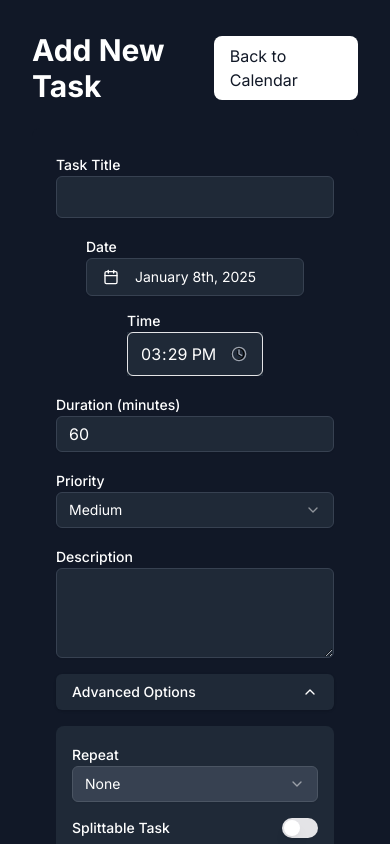
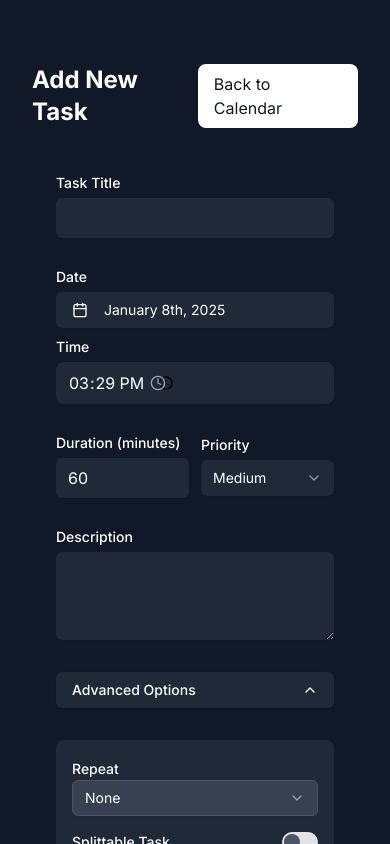
Before and after one commit to Pauleye12/TaskPlanner, a Next.js app: page /add-task in a window 390 px wide. Both pictures are taken after a click on the button "Advanced Options". Shown: the top 844 px of the page. Built offline with nearby package versions, Linux system fonts and the light colour scheme.

Commit message:
enhanced UI of add task page, form validations and responsiveness

```diff
--- a/app/add-task/page.tsx
+++ b/app/add-task/page.tsx
@@ -14,10 +14,10 @@ export default function AddTaskPage() {
   // };
 
   return (
-    <div className="min-h-screen bg-gray-900 text-white p-8">
+    <div className="min-h-screen p bg-gray-900 text-white p-8">
       <div className="max-w-2xl mx-auto">
-        <div className="flex justify-between items-center mb-6">
-          <h1 className="text-3xl font-bold">Add New Task</h1>
+        <div className="flex justify-between items-center pt-8 mb-6">
+          <h1 className="text-2xl font-bold">Add New Task</h1>
           <Link
             className="text-gray-900 bg-white rounded-lg px-4 py-2 "
             href={"/"}
--- a/components/TaskForm.tsx
+++ b/components/TaskForm.tsx
@@ -41,6 +41,7 @@ const TaskForm: React.FC<TaskFormProps> = ({ task }) => {
   const [selectedTime, setSelectedTime] = useState<string>(
     task ? format(task.start, "HH:mm") : format(new Date(), "HH:mm")
   );
+  const [titleWarn, setTitleWarn] = useState(false);
   const [duration, setDuration] = useState(task?.duration.toString() || "60");
   const [priority, setPriority] = useState<Priority>(
     task?.priority || "medium"
@@ -80,6 +81,10 @@ const TaskForm: React.FC<TaskFormProps> = ({ task }) => {
 
   const handleSubmit = (e: React.FormEvent) => {
     e.preventDefault();
+    if (!title) {
+      setTitleWarn(true);
+      return;
+    }
     if (!selectedDate) {
       toast({
         title: "Error",
@@ -195,9 +200,9 @@ const TaskForm: React.FC<TaskFormProps> = ({ task }) => {
   return (
     <form
       onSubmit={handleSubmit}
-      className="space-y-4 bg-gray-900 text-white p-6 rounded-lg"
+      className="space-y-4 bg-gray-900 flex flex-col w-full gap-4 items-center text-white p-6 rounded-lg"
     >
-      <div>
+      <div className="flex w-full flex-col items-start gap-2 ">
         <Label htmlFor="title" className="text-white">
           Task Title
         </Label>
@@ -205,12 +210,17 @@ const TaskForm: React.FC<TaskFormProps> = ({ task }) => {
           id="title"
           value={title}
           onChange={(e) => setTitle(e.target.value)}
-          required
-          className="bg-gray-800 h-fit py-2 text-white  border-gray-700"
+          // required
+          className="bg-gray-800 h-fit py-2  text-white focus-visible:ring-0 border-none active:ring-0 outline-none ring-0 focus-visible:border-2 focus-visible:border-solid focus-visible:border-gray-700"
         />
+        <p
+          className={`text-red-500 text-sm ${titleWarn ? "block" : "hidden"} `}
+        >
+          Please fill out the title
+        </p>
       </div>
-      <div className="w-full flex lg:flex-row flex-col justify-between items-center gap-3">
-        <div>
+      <div className="w-full flex md:flex-row flex-col justify-between items-center gap-3">
+        <div className="w-full flex flex-col items-start gap-2 lg:max-w-[40%]">
           <Label htmlFor="date" className="text-white">
             Date
           </Label>
@@ -219,7 +229,7 @@ const TaskForm: React.FC<TaskFormProps> = ({ task }) => {
               <Button
                 variant={"outline"}
                 className={cn(
-                  "w-full justify-start text-left font-normal",
+                  "w-full justify-start text-left focus-visible:ring-0 border-none active:ring-0 hover:bg-gray-600 hover:text-white outline-none ring-0 focus-visible:border-2 focus-visible:border-solid focus-visible:border-gray-700 font-normal",
                   !selectedDate && "text-muted-foreground",
                   "bg-gray-800 text-white h-fit py-2 border-gray-700"
                 )}
@@ -243,18 +253,19 @@ const TaskForm: React.FC<TaskFormProps> = ({ task }) => {
             </PopoverContent>
           </Popover>
         </div>
-        <div>
+        <div className="w-full flex flex-col items-start gap-2 lg:max-w-[40%]">
           <Label htmlFor="time" className="text-white">
             Time
           </Label>
           <TimePicker
             value={selectedTime}
             onChange={(value) => setSelectedTime(value)}
-            className="bg-gray-800  text-white border-gray-700"
+            className="bg-gray-800 rounded-lg w-full  text-white border-gray-700"
           />
         </div>
       </div>
-      <div>
+      <div className="flex w-full gap-3 justify-between items-center">
+        <div className="w-full flex flex-col items-start gap-2 lg:max-w-[40%]">
           <Label htmlFor="duration" className="text-white">
             Duration (minutes)
           </Label>
@@ -265,10 +276,11 @@ const TaskForm: React.FC<TaskFormProps> = ({ task }) => {
             onChange={(e) => setDuration(e.target.value)}
             required
             min="1"
-          className="bg-gray-800 text-white border-gray-700"
+            // style={{ WebkitAppearance: "none", MozAppearance: "textfield" }}
+            className="bg-gray-800 h-fit py-2 text-white focus-visible:ring-0 border-none active:ring-0 outline-none ring-0 focus-visible:border-2 focus-visible:border-solid focus-visible:border-gray-700"
           />
         </div>
-      <div>
+        <div className="w-full flex flex-col items-start gap-2 lg:max-w-[40%] ">
           <Label htmlFor="priority" className="text-white">
             Priority
           </Label>
@@ -276,17 +288,20 @@ const TaskForm: React.FC<TaskFormProps> = ({ task }) => {
             value={priority}
             onValueChange={(value: Priority) => setPriority(value)}
           >
-          <SelectTrigger className="bg-gray-800 text-white border-gray-700">
+            <SelectTrigger className="bg-gray-800 text-white focus-visible:ring-0 border-none active:ring-0 outline-none ring-0 focus-visible:border-2 focus-visible:border-solid focus-visible:border-gray-700 w-full h-fit hover:bg-gray-600 py-2">
               <SelectValue placeholder="Select priority" />
             </SelectTrigger>
-          <SelectContent className="bg-gray-800 text-white">
-            <SelectItem value="low">Low</SelectItem>
+            <SelectContent className="bg-gray-800  border-none text-white">
+              <SelectItem className="" value="low">
+                Low
+              </SelectItem>
               <SelectItem value="medium">Medium</SelectItem>
               <SelectItem value="high">High</SelectItem>
             </SelectContent>
           </Select>
         </div>
-      <div>
+      </div>
+      <div className="flex flex-col items-start gap-2 w-full ">
         <Label htmlFor="description" className="text-white">
           Description
         </Label>
@@ -295,10 +310,10 @@ const TaskForm: React.FC<TaskFormProps> = ({ task }) => {
           value={description}
           onChange={(e) => setDescription(e.target.value)}
           rows={3}
-          className="bg-gray-800 text-white border-gray-700"
+          className="bg-gray-800 text-white focus-visible:ring-0 border-none active:ring-0 outline-none ring-0 focus-visible:border-2 focus-visible:border-solid focus-visible:border-gray-700"
         />
       </div>
-      <div>
+      <div className="flex flex-col items-start gap-2 w-full">
         <Button
           type="button"
           onClick={() => setShowAdvancedOptions(!showAdvancedOptions)}
@@ -309,7 +324,7 @@ const TaskForm: React.FC<TaskFormProps> = ({ task }) => {
         </Button>
       </div>
       {showAdvancedOptions && (
-        <div className="space-y-4 mt-4 p-4 bg-gray-800 rounded-lg">
+        <div className="space-y-4 mt-4 w-full p-4 bg-gray-800 rounded-lg">
           <div>
             <Label htmlFor="repeat" className="text-white">
               Repeat
@@ -321,7 +336,7 @@ const TaskForm: React.FC<TaskFormProps> = ({ task }) => {
               <SelectTrigger className="bg-gray-700 text-white border-gray-600">
                 <SelectValue placeholder="Select repeat option" />
               </SelectTrigger>
-              <SelectContent className="bg-gray-700 text-white">
+              <SelectContent className="bg-gray-700 border-none text-white">
                 <SelectItem value="none">None</SelectItem>
                 <SelectItem value="daily">Daily</SelectItem>
                 <SelectItem value="weekly">Weekly</SelectItem>
--- a/components/ui/input.tsx
+++ b/components/ui/input.tsx
@@ -1,6 +1,6 @@
-import * as React from "react"
+import * as React from "react";
 
-import { cn } from "@/lib/utils"
+import { cn } from "@/lib/utils";
 
 const Input = React.forwardRef<HTMLInputElement, React.ComponentProps<"input">>(
   ({ className, type, ...props }, ref) => {
@@ -8,15 +8,15 @@ const Input = React.forwardRef<HTMLInputElement, React.ComponentProps<"input">>(
       <input
         type={type}
         className={cn(
-          "flex h-9 w-full rounded-md border border-input bg-transparent px-3 py-1 text-base shadow-sm transition-colors file:border-0 file:bg-transparent file:text-sm file:font-medium file:text-foreground placeholder:text-muted-foreground focus-visible:outline-none focus-visible:ring-1 focus-visible:ring-ring disabled:cursor-not-allowed disabled:opacity-50 md:text-sm",
+          "flex h-9 w-full rounded-md border border-input bg-transparent px-3 py-1 text-base shadow-sm transition-colors file:border-0 file:bg-transparent file:text-sm file:font-medium file:text-foreground placeholder:text-muted-foreground focus-visible:outline-none focus-visible:ring-0 disabled:cursor-not-allowed disabled:opacity-50 md:text-sm",
           className
         )}
         ref={ref}
         {...props}
       />
-    )
+    );
   }
-)
-Input.displayName = "Input"
+);
+Input.displayName = "Input";
 
-export { Input }
+export { Input };
--- a/components/ui/select.tsx
+++ b/components/ui/select.tsx
@@ -1,16 +1,16 @@
-"use client"
+"use client";
 
-import * as React from "react"
-import * as SelectPrimitive from "@radix-ui/react-select"
-import { Check, ChevronDown, ChevronUp } from "lucide-react"
+import * as React from "react";
+import * as SelectPrimitive from "@radix-ui/react-select";
+import { Check, ChevronDown, ChevronUp } from "lucide-react";
 
-import { cn } from "@/lib/utils"
+import { cn } from "@/lib/utils";
 
-const Select = SelectPrimitive.Root
+const Select = SelectPrimitive.Root;
 
-const SelectGroup = SelectPrimitive.Group
+const SelectGroup = SelectPrimitive.Group;
 
-const SelectValue = SelectPrimitive.Value
+const SelectValue = SelectPrimitive.Value;
 
 const SelectTrigger = React.forwardRef<
   React.ElementRef<typeof SelectPrimitive.Trigger>,
@@ -29,8 +29,8 @@ const SelectTrigger = React.forwardRef<
       <ChevronDown className="h-4 w-4 opacity-50" />
     </SelectPrimitive.Icon>
   </SelectPrimitive.Trigger>
-))
-SelectTrigger.displayName = SelectPrimitive.Trigger.displayName
+));
+SelectTrigger.displayName = SelectPrimitive.Trigger.displayName;
 
 const SelectScrollUpButton = React.forwardRef<
   React.ElementRef<typeof SelectPrimitive.ScrollUpButton>,
@@ -46,8 +46,8 @@ const SelectScrollUpButton = React.forwardRef<
   >
     <ChevronUp className="h-4 w-4" />
   </SelectPrimitive.ScrollUpButton>
-))
-SelectScrollUpButton.displayName = SelectPrimitive.ScrollUpButton.displayName
+));
+SelectScrollUpButton.displayName = SelectPrimitive.ScrollUpButton.displayName;
 
 const SelectScrollDownButton = React.forwardRef<
   React.ElementRef<typeof SelectPrimitive.ScrollDownButton>,
@@ -63,9 +63,9 @@ const SelectScrollDownButton = React.forwardRef<
   >
     <ChevronDown className="h-4 w-4" />
   </SelectPrimitive.ScrollDownButton>
-))
+));
 SelectScrollDownButton.displayName =
-  SelectPrimitive.ScrollDownButton.displayName
+  SelectPrimitive.ScrollDownButton.displayName;
 
 const SelectContent = React.forwardRef<
   React.ElementRef<typeof SelectPrimitive.Content>,
@@ -96,8 +96,8 @@ const SelectContent = React.forwardRef<
       <SelectScrollDownButton />
     </SelectPrimitive.Content>
   </SelectPrimitive.Portal>
-))
-SelectContent.displayName = SelectPrimitive.Content.displayName
+));
+SelectContent.displayName = SelectPrimitive.Content.displayName;
 
 const SelectLabel = React.forwardRef<
   React.ElementRef<typeof SelectPrimitive.Label>,
@@ -108,8 +108,8 @@ const SelectLabel = React.forwardRef<
     className={cn("px-2 py-1.5 text-sm font-semibold", className)}
     {...props}
   />
-))
-SelectLabel.displayName = SelectPrimitive.Label.displayName
+));
+SelectLabel.displayName = SelectPrimitive.Label.displayName;
 
 const SelectItem = React.forwardRef<
   React.ElementRef<typeof SelectPrimitive.Item>,
@@ -118,7 +118,7 @@ const SelectItem = React.forwardRef<
   <SelectPrimitive.Item
     ref={ref}
     className={cn(
-      "relative flex w-full cursor-default select-none items-center rounded-sm py-1.5 pl-2 pr-8 text-sm outline-none focus:bg-accent focus:text-accent-foreground data-[disabled]:pointer-events-none data-[disabled]:opacity-50",
+      "relative flex w-full cursor-default select-none items-center rounded-sm py-1.5 pl-2 pr-8 text-sm outline-none focus:bg-gray-600 focus:text-white data-[disabled]:pointer-events-none data-[disabled]:opacity-50  ",
       className
     )}
     {...props}
@@ -130,8 +130,8 @@ const SelectItem = React.forwardRef<
     </span>
     <SelectPrimitive.ItemText>{children}</SelectPrimitive.ItemText>
   </SelectPrimitive.Item>
-))
-SelectItem.displayName = SelectPrimitive.Item.displayName
+));
+SelectItem.displayName = SelectPrimitive.Item.displayName;
 
 const SelectSeparator = React.forwardRef<
   React.ElementRef<typeof SelectPrimitive.Separator>,
@@ -142,8 +142,8 @@ const SelectSeparator = React.forwardRef<
     className={cn("-mx-1 my-1 h-px bg-muted", className)}
     {...props}
   />
-))
-SelectSeparator.displayName = SelectPrimitive.Separator.displayName
+));
+SelectSeparator.displayName = SelectPrimitive.Separator.displayName;
 
 export {
   Select,
@@ -156,4 +156,4 @@ export {
   SelectSeparator,
   SelectScrollUpButton,
   SelectScrollDownButton,
-}
+};
--- a/components/ui/switch.tsx
+++ b/components/ui/switch.tsx
@@ -1,9 +1,9 @@
-"use client"
+"use client";
 
-import * as React from "react"
-import * as SwitchPrimitives from "@radix-ui/react-switch"
+import * as React from "react";
+import * as SwitchPrimitives from "@radix-ui/react-switch";
 
-import { cn } from "@/lib/utils"
+import { cn } from "@/lib/utils";
 
 const Switch = React.forwardRef<
   React.ElementRef<typeof SwitchPrimitives.Root>,
@@ -19,11 +19,11 @@ const Switch = React.forwardRef<
   >
     <SwitchPrimitives.Thumb
       className={cn(
-        "pointer-events-none block h-4 w-4 rounded-full bg-background shadow-lg ring-0 transition-transform data-[state=checked]:translate-x-4 data-[state=unchecked]:translate-x-0"
+        "pointer-events-none block h-4 w-4 rounded-full bg-gray-600 shadow-lg ring-0 transition-transform data-[state=checked]:translate-x-4 data-[state=unchecked]:translate-x-0"
       )}
     />
   </SwitchPrimitives.Root>
-))
-Switch.displayName = SwitchPrimitives.Root.displayName
+));
+Switch.displayName = SwitchPrimitives.Root.displayName;
 
-export { Switch }
+export { Switch };
--- a/components/ui/time-picker.tsx
+++ b/components/ui/time-picker.tsx
@@ -15,10 +15,10 @@ export function TimePicker({ value, onChange, className }: TimePickerProps) {
         type="time"
         value={value}
         onChange={(e) => onChange(e.target.value)}
-        className="pl-3 h-fit  py-2"
+        className="pl-3 h-fit focus-visible:ring-0 border-none active:ring-0 outline-none ring-0 focus-visible:border-2 focus-visible:border-solid focus-visible:border-gray-700  py-2"
       />
       <Clock
-        className="absolute pointer-events-none right-4 top-1/2 transform -translate-y-1/2 text-gray-400"
+        className="absolute pointer-events-none left-[94px] top-1/2 transform -translate-y-1/2 text-gray-400"
         size={16}
       />
     </div>
```
Lines whose indentation alone changed are shown as unchanged.
